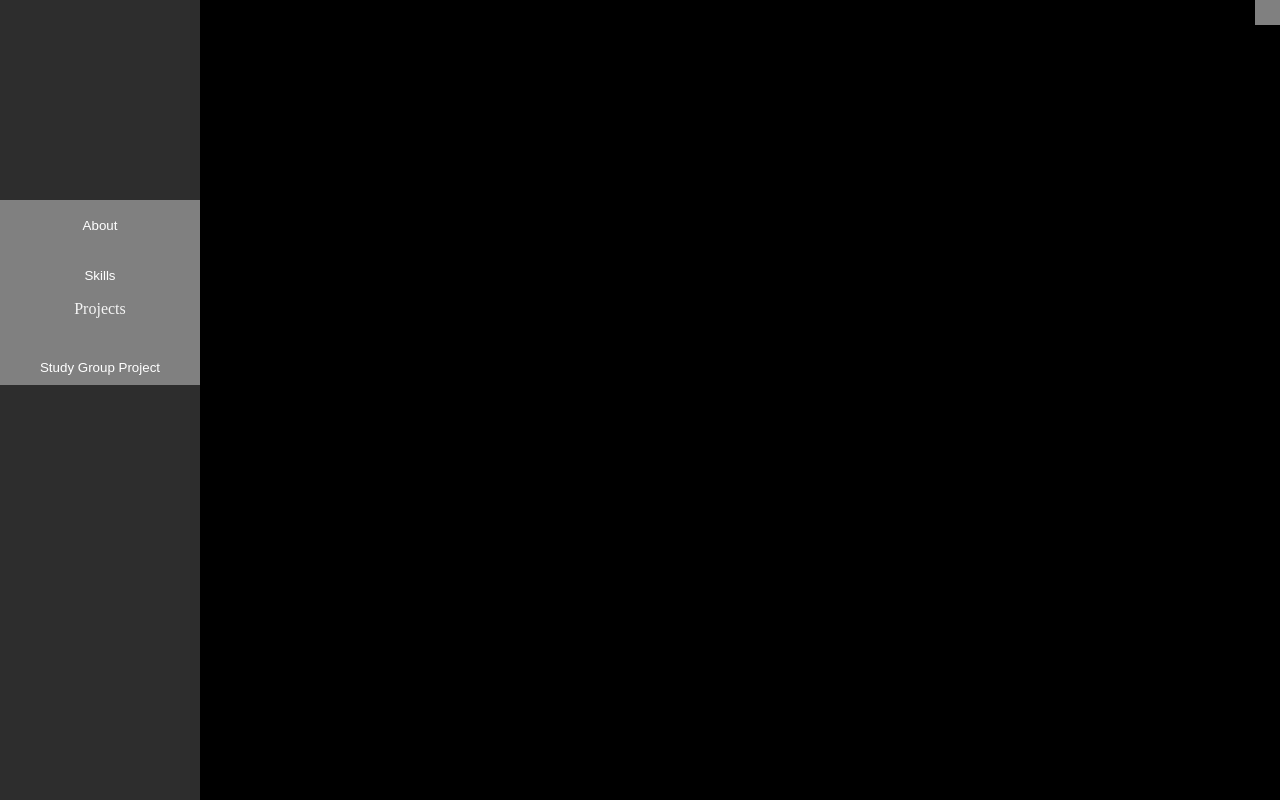
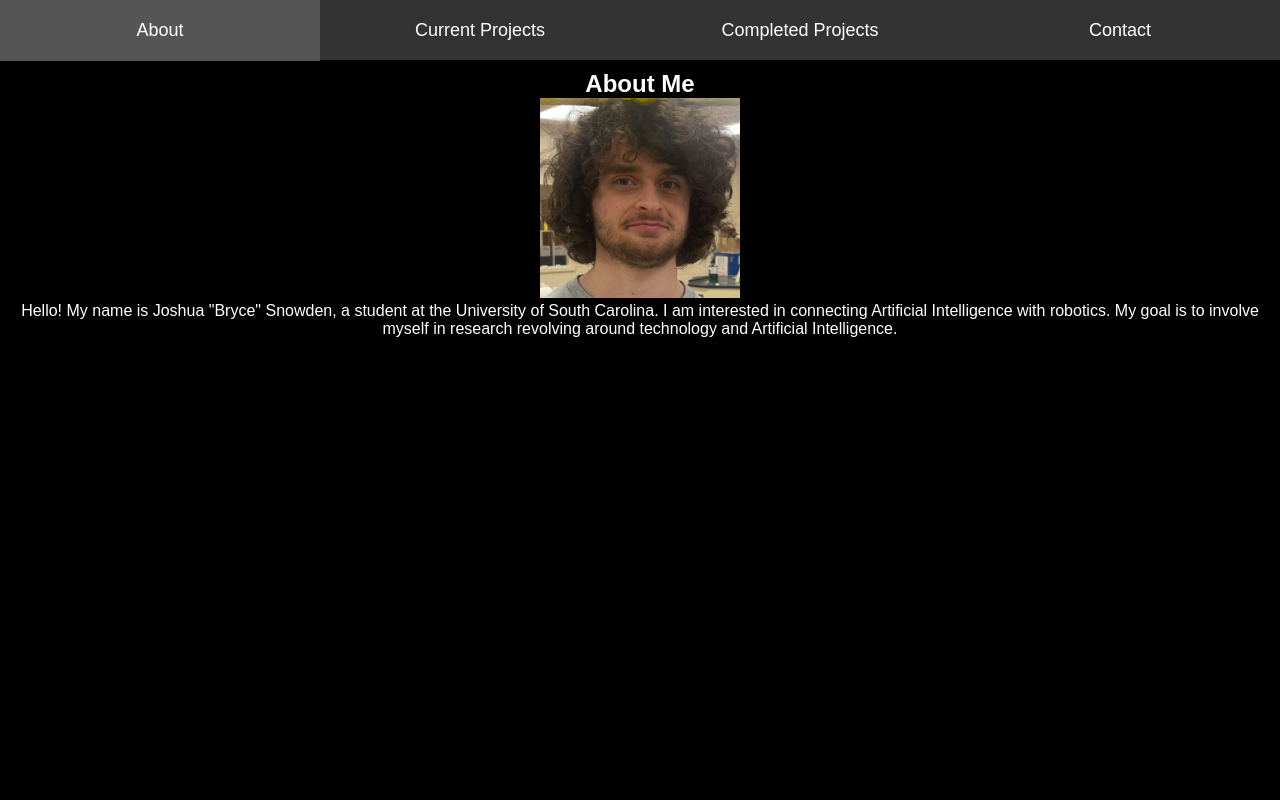
Before and after one commit to bryceSnow/brycesnow.github.io, a plain HTML site: page index.html in a window 1280 px wide. Drawn offline with Linux system fonts and the light colour scheme.

Commit message:
for port1 & design overhaul

```diff
--- a/files/functions.js
+++ b/files/functions.js
@@ -1,14 +1,10 @@
-function change_dark_state() {
-    document.getElementsByTagName("body")[0].style.backgroundColor = document.getElementsByTagName("body")[0].style.backgroundColor == "white" ? "black" : "white";
-    document.getElementsByTagName("body")[0].style.color = document.getElementsByTagName("body")[0].style.color == "black" ? "whitesmoke" : "black";
+document.addEventListener("DOMContentLoaded", function() {
+    nav_press("about"); // defaults to the about section on the load of page
+});
+
+
+function nav_press(id) {
+    const sections = document.querySelectorAll('.content-section');
+    sections.forEach(section => section.classList.remove('active')); // hide all sections
+    document.getElementById(id).classList.add('active'); // reveal section by id
 }
-
-function on_nav_bar_press(c) {
-    if(c == "study") {
-        document.getElementsByClassName("main-study-group")[0].style.visibility = document.getElementsByClassName("main-study-group")[0].style.visibility == "visible" ? "hidden" : "visible";
-        document.getElementsByClassName("main-study-group-section-problem")[0].style.visibility = document.getElementsByClassName("main-study-group-section-problem")[0].style.visibility == "visible" ? "hidden" : "visible";
-        document.getElementsByClassName("main-study-group-section-affinity")[0].style.visibility = document.getElementsByClassName("main-study-group-section-affinity")[0].style.visibility == "visible" ? "hidden" : "visible";
-        document.getElementsByClassName("main-study-group-section-sketch")[0].style.visibility = document.getElementsByClassName("main-study-group-section-sketch")[0].style.visibility == "visible" ? "hidden" : "visible";
-        document.getElementsByClassName("main-study-group-section-prototype")[0].style.visibility = document.getElementsByClassName("main-study-group-section-prototype")[0].style.visibility == "visible" ? "hidden" : "visible";
-    }
-}
--- a/index.html
+++ b/index.html
@@ -1,55 +1,61 @@
 <!DOCTYPE html>
-<html>
+<html lang="en">
     <head>
+        <meta charset="UTF-8">
+        <meta name="viewport" content="width=device-width, initial-scale=1.0">
         <title>CSCE 190: Joshua Snowden</title>
         <link rel="stylesheet" href="style.css"/>
     </head>
+    <body>
 
-    <body>
-        <div class="nav-side-bar">
-            <div class="nav-image-shell">
-                <!-- logo / image of me idk yet -->
+        <div class="navbar">
+
+            <div class="nav-item" onclick="nav_press('about')">About</div>
+
+            <div class="nav-item">Current Projects
+                <div class="dropdown">
+                    <div class="dropdown-item" onclick="nav_press('study')">Study Group App</div>
+                    <div class="dropdown-item" onclick="nav_press('brawl')">Brawl Stars API Python</div>
+                </div>
+            </div>
+            <div class="nav-item">Completed Projects
+                <div class="dropdown">
+                    <div class="dropdown-item">Nothing here yet!!</div>
+                </div>
+            </div>
+            <div class="nav-item">Contact</div>
         </div>
 
-            <div class = "nav-about">
-                <button class="about-button">About</button>
+        <!-- Eventually this will look better -->
+        <div class="content-section" id="about">
+            <h2> About Me </h2>
+            <img src="images/profile.png" class="personalImage">
+            <p>Hello! My name is Joshua "Bryce" Snowden, a student at the University of South Carolina. I am interested in connecting
+                Artificial Intelligence with robotics. My goal is to involve myself in research revolving around technology and
+                Artificial Intelligence.
+            </p>
         </div>
 
-            <div class = "nav-skills">
-                <Button class="skills-button">Skills</Button>
-            </div>
-
-            <div class = "nav-projects-outline">
-
-                <div class="nav-projects-menu-outline">Projects</div>
-
-                <div class = "projects-study-group-platform-outline">
-                    <button class="projects-study-group-platform-button" onclick="on_nav_bar_press('study')">Study Group Project</button>
-                </div>
-            </div>
-        </div>
-
-        <div class="main">
-            <div class="main-study-group">
-                <section class="main-study-group-section-problem">
+        <div class="content-section" id="study">
+            <section class="study-group">
                 <a href="files/statement.pdf">
                     <h3>Problem Statement</h3>
                 </a>
                 <a href="files/statement.pdf">
-                        <img class="section-image" src="images/problem.png">
+                    <img class="study-image" src="images/problem.png">
                 </a>
                 <p>Students have trouble finding study groups without a general effort looking for one whether it be classes or online.</p>
             </section>
-                <section class="main-study-group-section-affinity">
+            <section class="study-group">
                 <a href="files/affinity_doc.pdf">
                     <h3>Affinity Diagram</h3>
                 </a>
                 <a href="files/affinity_doc.pdf">
-                        <img class="section-image" src="images/affinity.png">
+                    <img class="study-image" src="images/affinity.png">
                 </a>
                 <p>General ideas and issues that may come about when developing the app</p>
             </section>
-                <section class="main-study-group-section-sketch">
+            <section class="study-group">
                 <a href="files/sketches_doc.pdf">
                     <h3>Sketch</h3>
                 </a>
@@ -58,25 +64,22 @@
                 </a>
                 <p>Sketches containing general layouts and ideas of how the app will look on the front end</p>
             </section>
-                <section class="main-study-group-section-prototype">
+            <section class="study-group">
                 <a href="https://drive.google.com/file/d/1zvsht5G0UW_qO3xQL8IAyojXXZan_65s/view?usp=sharing">
                     <h3> Prototype</h3>
                 </a>
                 <a href="https://drive.google.com/file/d/1zvsht5G0UW_qO3xQL8IAyojXXZan_65s/view?usp=sharing">
-                        <img class="section-image" src="images/proto.jpg">
+                    <img class="study-image" src="images/proto.jpg">
                 </a>
                 <p> Brief description of your prototype </p>
             </section>
         </div>
+
+        <div class="content-section" id="brawl">
+            <p>Work in Progress!!!</p>
         </div>
 
-        <div class="dark-light-button-shell">
-            <button type="button" class="dark-light-button" onclick="change_dark_state()"></button>
-        </div>
-
-        <div class="contact-bottom-bar"></div>
+    </body>
 
     <script src="files/functions.js"></script>
-
-    </body>
 </html>
--- a/style.css
+++ b/style.css
@@ -1,164 +1,115 @@
- /* defualts to dark mode */
- body {
-  background-color: black;
-  color: whitesmoke;
+* {
+  margin: 0;
+  padding: 0;
+  box-sizing: border-box;
 }
 
-.nav-side-bar {
-  height: 100%;
-  width: 200px;
-  background-color: rgb(45, 45, 45);
-  overflow-y: scroll;
-  overflow-x: hidden;
-  position: fixed;
-  top: 0px;
-  left: 0px;
+body {
+  font-family: Arial, sans-serif;
+  background-color: #000;
+  color: #fff;
 }
 
-.nav-image-shell {
-  height: 200px;
+.navbar {
+  display: flex;
+  position: fixed;
+  top: 0;
   width: 100%;
+  background-color: #333;
+  height: 60px;
+  justify-content: space-around;
+  align-items: center;
+  color: white;
+  z-index: 1000;
 }
 
-.nav-about {
-  height: 50px;
-  width: 100%;
-  background-color:gray;
+/* nav-item ---------------------------------------- */
+.nav-item {
+  position: relative;
+  flex: 1;
+  text-align: center;
+  color: white;
+  text-decoration: none;
+  font-size: 18px;
+  padding: 20px 0;
 }
 
-.nav-skills {
-  height: 50px;
-  width: 100%;
-  background-color:gray;
+.nav-item:hover {
+  background-color: #555;
 }
 
-.nav-projects-outline {
-  height: auto;
+.nav-item:hover .dropdown {
+  display: block;
+}
+/* ------------------------------------------------- */
+
+/* dropdown ---------------------------------------- */
+.dropdown {
+  display: none;
+  position: absolute;
+  top: 60px;
+  left: 0;
   width: 100%;
+  background-color: #444;
 }
 
-.nav-projects-menu-outline {
+.dropdown-item {
+  padding: 10px;
   text-align: center;
-  height: 50px;
-  width: 100%;
-  background-color:gray;
+  color: white;
+  text-decoration: none;
+  display: block;
 }
 
-.projects-study-group-platform-outline {
-  height: 35px;
-  width: 100%;
+.dropdown-item:hover {
+  background-color: #666;
+}
+/* ------------------------------------------------- */
+
+/* hide section css -------------------------------- */
+.content-section {
+  display: none;
 }
 
-.main {
-  position: fixed;
-  top: 0px;
-  margin-left: 200px;
+.active {
+  display: block;
+  padding-top: 60px;
+}
+/* ------------------------------------------------- */
+
+/* study ------------------------------------------- */
+#study.active {
   height: 100%;
   width: 100%;
+  display: flex;
+  flex-wrap: wrap;
+  position: fixed;
 }
 
-.dark-light-button-shell {
-  position: fixed;
-  top: 0px;
-  right: 0px;
-  height: 25px;
-  width: 25px;
-}
-
-.dark-light-button {
-  width: 100%;
-  height: 100%;
-  background-color: gray;
-  border: none;
-  color: white;
-  padding-top: 15px;
-  cursor: pointer;
-}
-
-.main-study-group {
-  height: 100%;
-  width: 100%;
-  visibility: hidden;
-  display: flex;
-  flex-wrap: wrap;
-}
-
-.main-study-group-section-problem {
-  visibility: hidden;
+.study-group {
   width: 25%;
   height: 50%;
-  margin: 10px;
+  margin: 3px 2%;
   padding: 20px 10px;
   background: gray;
 }
 
-.main-study-group-section-affinity {
-  visibility: hidden;
-  width: 25%;
-  height: 50%;
-  margin: 10px;
-  padding: 20px 10px;
-  background: gray;
-}
-
-.main-study-group-section-sketch {
-  visibility: hidden;
-  width: 25%;
-  height: 50%;
-  margin: 10px;
-  padding: 20px 10px;
-  background: gray;
-}
-
-.main-study-group-section-prototype {
-  visibility: hidden;
-  width: 25%;
-  height: 50%;
-  margin: 10px;
-  padding: 20px 10px;
-  background: gray;
-}
-
-.projects-study-group-platform-button {
-  width: 100%;
-  height: 100%;
-  background-color: gray;
-  border: none;
-  cursor: pointer;
-  color: white;
-}
-
-.projects-study-group-platform-button:hover {
-  filter: brightness(85%);
-}
-
-.about-button {
-  width: 100%;
-  height: 100%;
-  background-color: gray;
-  border: none;
-  cursor: pointer;
-  color: white;
-}
-
-.about-button:hover {
-  filter: brightness(85%);
-}
-
-.skills-button {
-  width: 100%;
-  height: 100%;
-  background-color: gray;
-  border: none;
-  cursor: pointer;
-  color: white;
-}
-
-.skills-button:hover {
-  filter: brightness(85%);
-}
-
-.section-image {
+.study-image {
   height: 50%;
   width: 100%;
 }
+/* ------------------------------------------------- */
+
+/* about ------------------------------------------- */
+#about.active {
+  padding-top: 70px;
+  text-align: center;
+  width: 100%;
+  height: 100%;
+}
+
+.personalImage {
+  height: 200px;
+  width: 200px;
+}
+/* ------------------------------------------------- */
```
Also changed, not shown: images/profile.png (added). Lines whose indentation alone changed are shown as unchanged.
